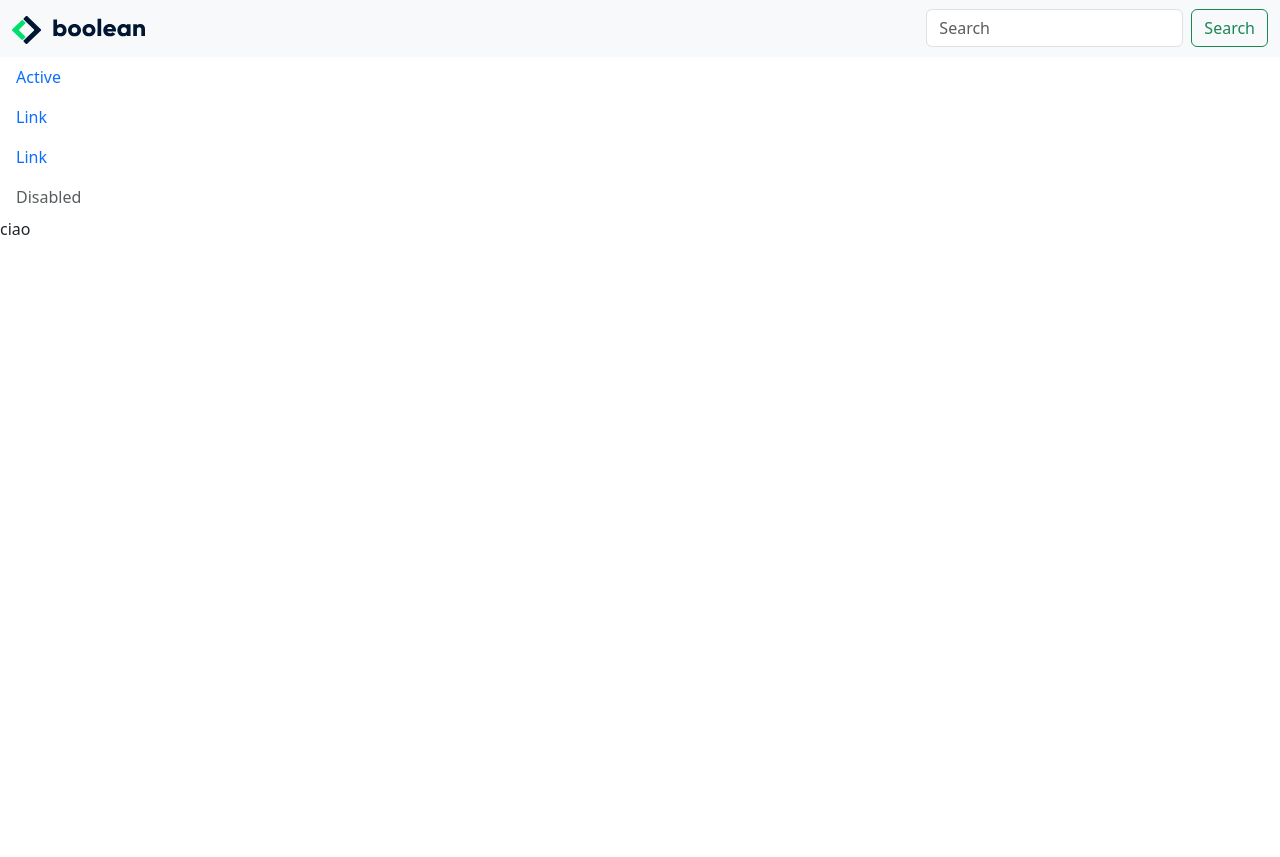
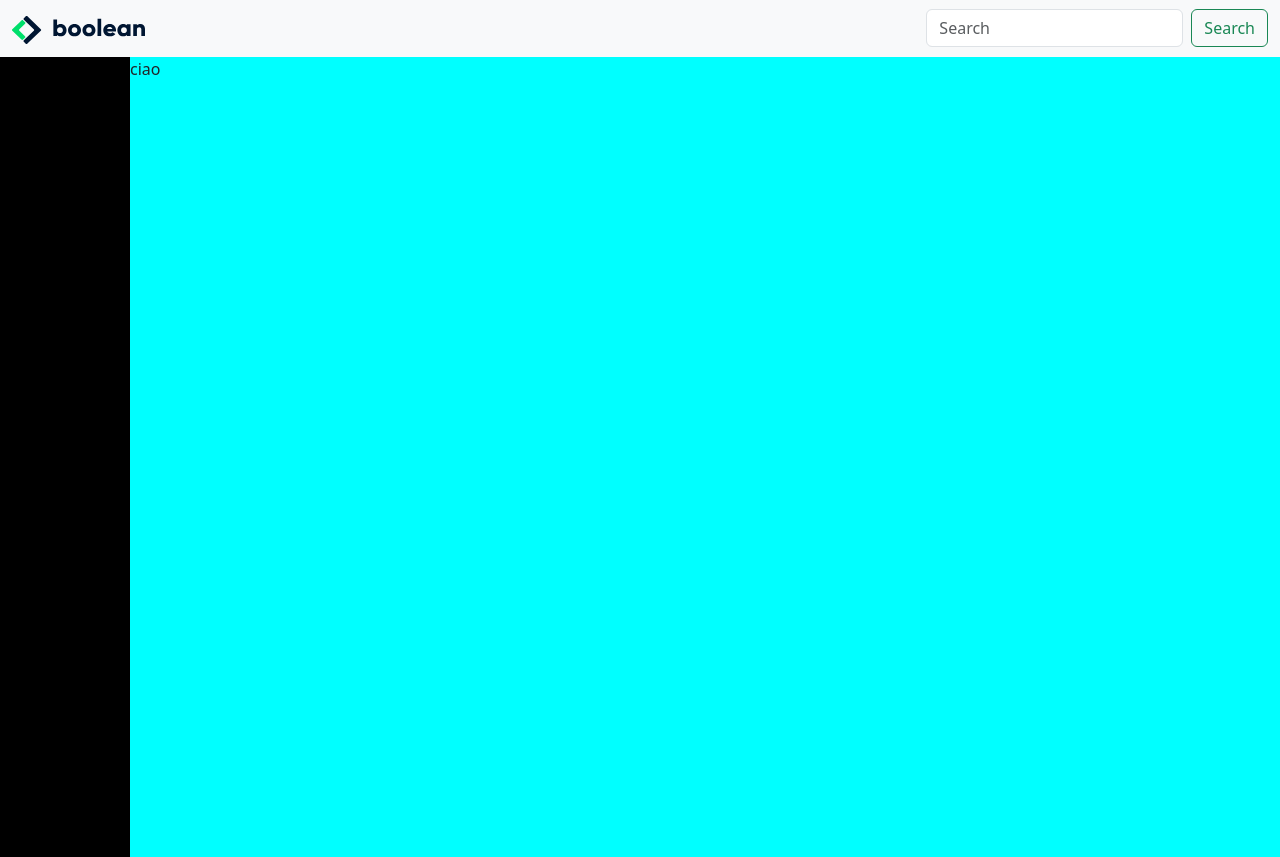
Before and after one commit to Claudio-Bernardinetti/html-css-bootstrap-dashboard, a plain HTML site: page index.html in a window 1280 px wide. Before the commit the page ends 800 px from the top, so only its background shows below. Drawn offline with nearby package versions, Linux system fonts and the light colour scheme.

Commit message:
add main wrapper

```diff
--- a/assets/css/style.css
+++ b/assets/css/style.css
@@ -3,3 +3,34 @@
     margin: 0;
     box-sizing: border-box;
 }
+
+body {
+    height: 100vh;
+}
+
+.clearfix::after {
+    content: "";
+    clear: both;
+    display: table;
+  }
+/* utilitis */
+
+#main_wrapper {
+    background-color: aqua;
+    height: 100%;
+    width: 100%;
+}
+
+.sidebar_sm {
+    background-color: black;
+    float: left;
+    width: 65px;
+    height: 100%;
+}
+
+.sidebar {
+    background-color: black;
+    float: left;
+    width: 150px;
+    height: 100%;
+}
--- a/index.html
+++ b/index.html
@@ -31,21 +31,40 @@
                 </div>
             </nav>
         </header>
-        <main>
-            <section id="section_sidebar">
-                <nav class="nav flex-column">
-                    <a class="nav-link active" aria-current="page" href="#">Active</a>
-                    <a class="nav-link" href="#">Link</a>
-                    <a class="nav-link" href="#">Link</a>
-                    <a class="nav-link disabled" aria-disabled="true">Disabled</a>
-                </nav>
+        <!-- header -->
+        <div id="main_wrapper">
 
-            </section>
-            <section id="main_section">
-                <div>ciao</div>
+            <div class="container-sm sidebar_sm clearfix">
+                <div class="row">
+                    <div class="sidebar_top">
 
-            </section>
-        </main>
+                    </div>
+                    <div class="sidebar_bottom">
+
+                    </div>
+                </div>
+
+            </div>
+            <!-- Sidebar 65px -->
+            <div class="container-md sidebar_sm clearfix">
+                <div class="row">
+
+                    <div class="sidebar_top">
+
+                    </div>
+                    <div class="sidebar_bottom">
+
+                    </div>
+                </div>
+
+            </div>
+
+            <!-- Sidebar 150px -->
+            <div class="main clearfix">
+                ciao
+            </div>
+            <!-- Main -->
+        </div>
 
         <script
             src="https://cdn.jsdelivr.net/npm/bootstrap@5.3.1/dist/js/bootstrap.bundle.min.js"
```
